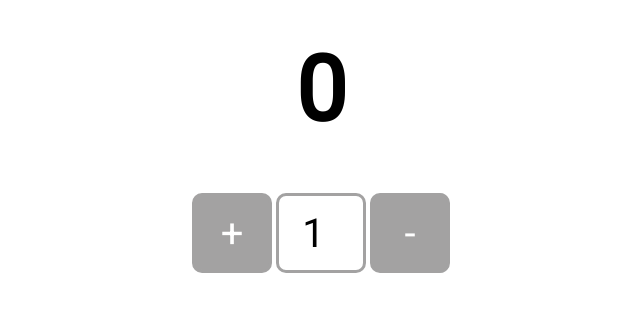
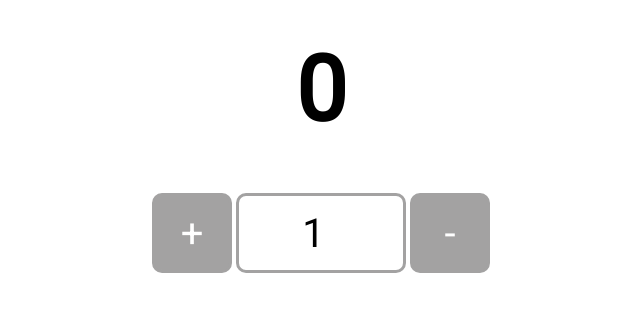
Before and after one commit to ehall0/Project-Assesment, a plain HTML site: page index.html in a window 1280 px wide. Shown: the whole page, without its empty margins (319-959 px from the left). Drawn offline with nearby package versions, Linux system fonts and the light colour scheme.

Commit message:
last changes

```diff
--- a/style.css
+++ b/style.css
@@ -36,7 +36,7 @@ color:white;
 
 .input{
     font-family:'Roboto', sans-serif;
-    width:10vh;
+    width: 20vh;
     height: 9vh;
     border-radius: 10px;
     border: solid rgb(163, 162, 162);
```
